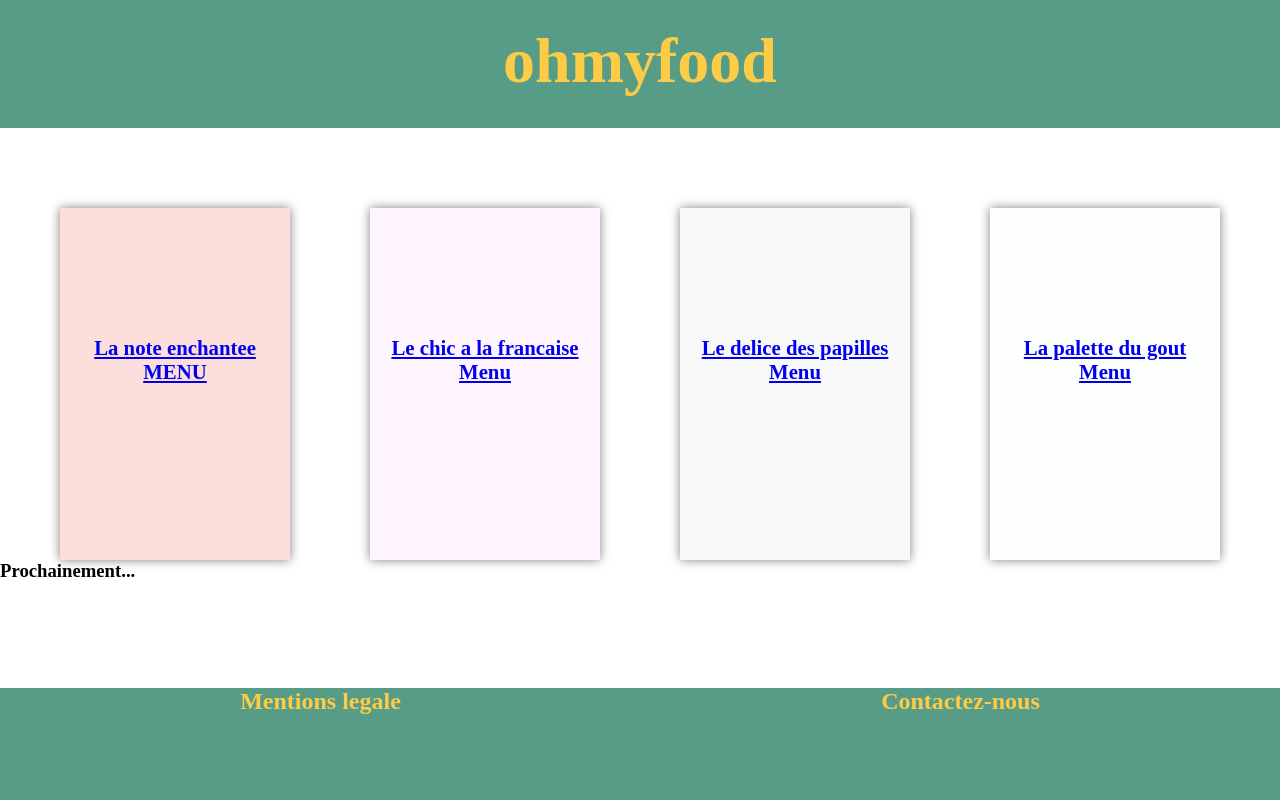
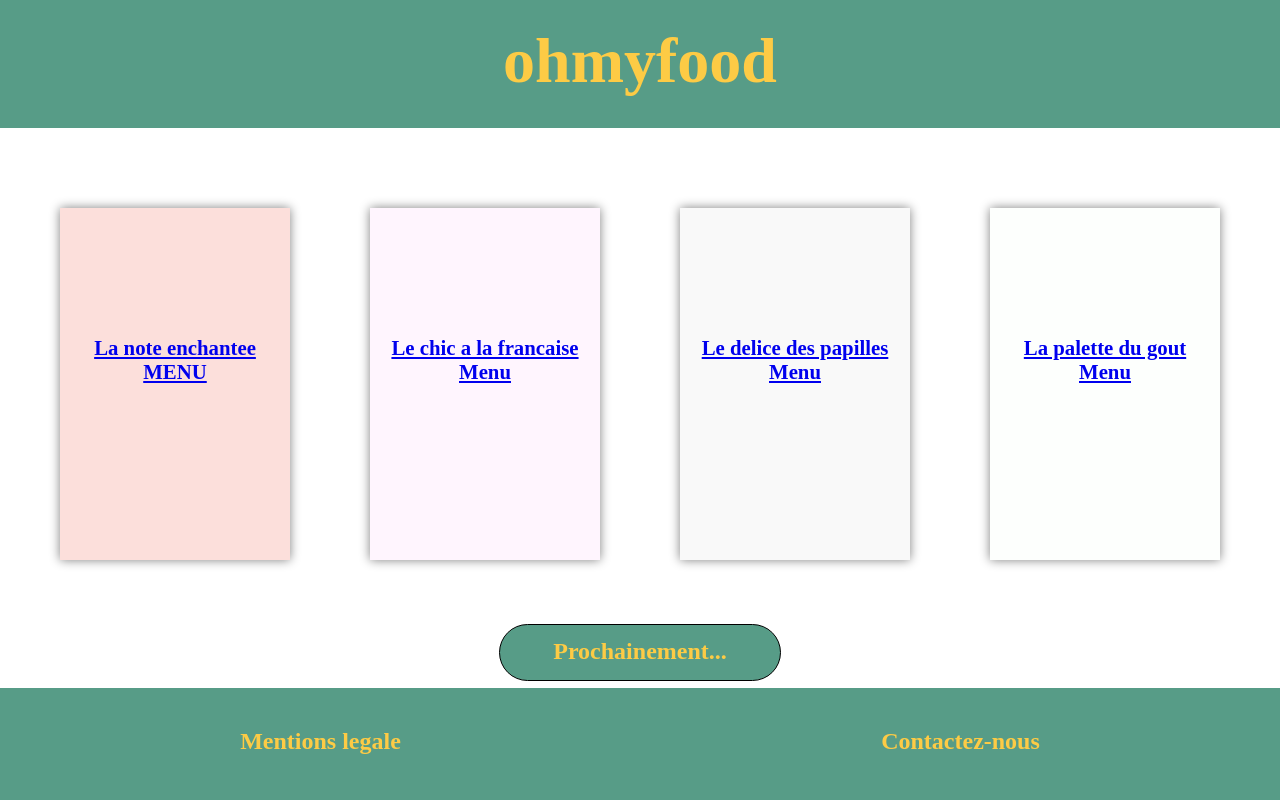
Before and after one commit to olivierconde/Ohmyfood, a website: page index.html in a window 1280 px wide. Drawn offline with Linux system fonts and the light colour scheme.

Commit message:
commit configuration footer et modification bouton

```diff
--- a/css/style.css
+++ b/css/style.css
@@ -1,20 +1,24 @@
 /*font*/
 /*variable*/
 /*tete de page*/
+.color-background {
+  background-color: RGB(87 156 135); }
+
+.couleur-texte {
+  color: RGB(253 203 69); }
+
 * {
   margin: 0;
   padding: 0; }
 
 .tete-page {
-  background-color: RGB(87 156 135);
   height: 8rem;
   text-align: center;
   top: 0px; }
 
 h1 {
   padding-top: 1.5rem;
-  font-size: 4rem;
-  color: RGB(253 203 69); }
+  font-size: 4rem; }
 
 /* corps de page*/
 main {
@@ -48,9 +52,21 @@ h2 {
   padding-top: 8rem;
   font-size: 1.3rem; }
 
+.bouton {
+  border: 1px solid black;
+  width: 280px;
+  height: 55px;
+  margin: auto;
+  margin-top: 4rem;
+  text-align: center;
+  border-radius: 50px; }
+
+h3 {
+  font-size: 1.5rem;
+  padding-top: .8rem; }
+
 /*pied de page*/
-footer {
-  background-color: RGB(87 156 135);
+.pied-page {
   position: absolute;
   bottom: 0;
   width: 100%;
@@ -60,7 +76,7 @@ footer {
   justify-content: space-around; }
 
 h4 {
-  color: RGB(253 203 69);
-  font-size: 1.5rem; }
+  font-size: 1.5rem;
+  padding-top: 2.5rem; }
 
 /*# sourceMappingURL=style.css.map */
```
Also changed, not shown: 1 other file.
